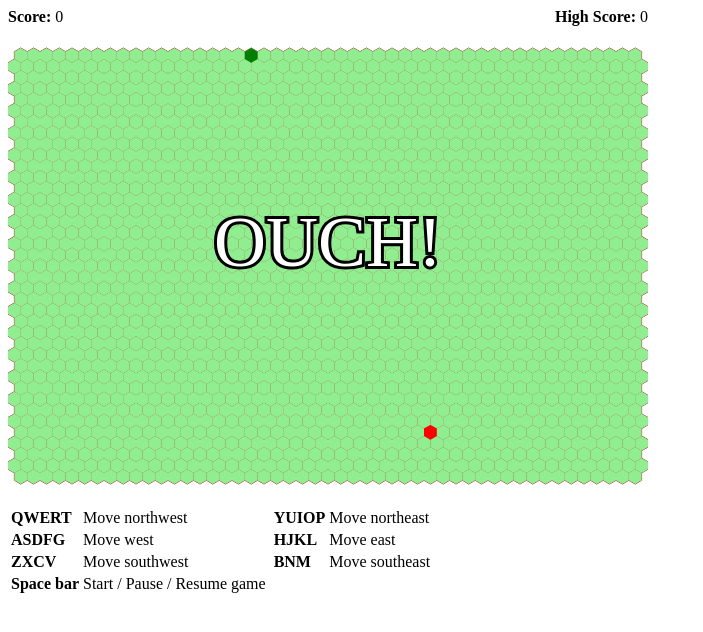
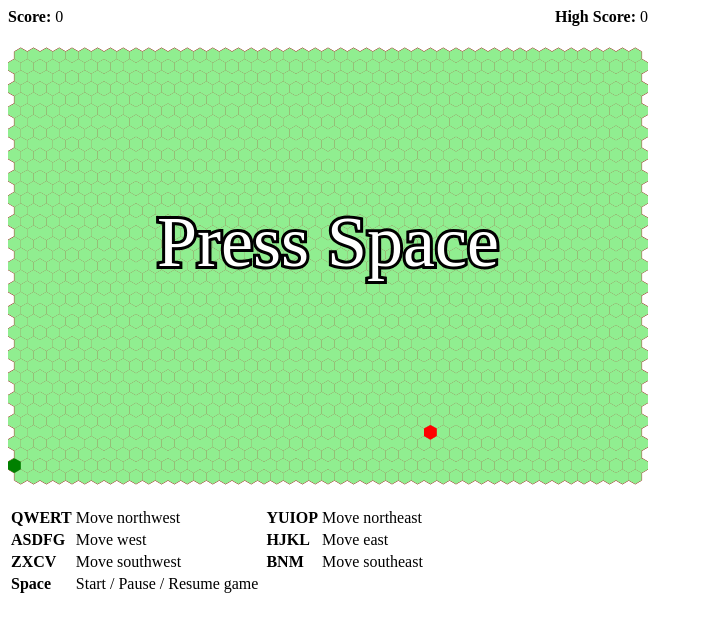
Before and after one commit to danielmclaury/snakeinthegrass, a plain HTML site: page index.html in a window 1280 px wide. Shown: the whole page, without its empty margins (0-703 px from the left). Drawn offline with Linux system fonts and the light colour scheme.

Commit message:
Bugfixes

```diff
--- a/hexsnake.js
+++ b/hexsnake.js
@@ -15,7 +15,7 @@ var board;
 
 var inputDir;
 
-var paused;
+var paused, takingInput;
 
 var score, highScore;
 
@@ -35,14 +35,23 @@ const init = function()
 
 const start = function()
 {
+	takingInput = true;
+
     board = new HexSnakeBoard(canvas, ROWS, COLS);
 	board.placeApple();
+
+	board.drawGrid();
+	board.fillGrid();
+    board.drawSnake();
+	board.drawApple();
+
+    pause();
 
 	inputDir = [1, 1];
 
 	score = 0;
 
-	tick();
+	setTimeout(tick, TICKDELAY);
 };
 
 const tick = function()
@@ -82,7 +91,7 @@ const addPoints = function(points)
 
 const gameover = function()
 {
-  paused = true;
+  takingInput = false;
 
   context.font = TEXTFONT;
   context.textAlign = "center";
@@ -92,12 +101,16 @@ const gameover = function()
   context.strokeText(GAMEOVERTEXT, canvas.width/2, canvas.height/2);
   context.fillText(GAMEOVERTEXT, canvas.width/2, canvas.height/2);
 
-  start();
+  setTimeout(start, 1000);
 };
 
 const keyDownHandler = function(e)
 {
+  if(!takingInput) { return; }
+
   var c = e.key.toUpperCase();
+
+  if(paused && c != " ") { return; }
 
   if("QWERT".includes(c))
   {
@@ -125,21 +138,27 @@ const keyDownHandler = function(e)
   }
   else if(c == " ")
   {
-	  paused = ! paused;
-
-	  if(paused)
+	  if(! paused)
 	  {
-		context.font = TEXTFONT;
-        context.textAlign = "center";
-        context.fillStyle = TEXTCOLOR;
-        context.strokeStyle = TEXTOUTLINE;
-        context.lineWidth = 6;
-        context.strokeText(PAUSETEXT, canvas.width/2, canvas.height/2);
-        context.fillText(PAUSETEXT, canvas.width/2, canvas.height/2);
+		  pause();
 	  }
 	  else
 	  {
-	    setTimeout(tick, 0);
+		paused = false;
+		setTimeout(tick, 2 * TICKDELAY);
 	  }
   }
 };
+
+const pause = function()
+{
+	paused = true;
+
+	context.font = TEXTFONT;
+	context.textAlign = "center";
+	context.fillStyle = TEXTCOLOR;
+	context.strokeStyle = TEXTOUTLINE;
+	context.lineWidth = 6;
+	context.strokeText(PAUSETEXT, canvas.width/2, canvas.height/2);
+	context.fillText(PAUSETEXT, canvas.width/2, canvas.height/2);
+}
--- a/index.html
+++ b/index.html
@@ -17,7 +17,7 @@
 		  <tr><td><b>QWERT</b></td><td>Move northwest<td><td><b>YUIOP</b></td><td>Move northeast<td><td></tr>
 		  <tr><td><b>ASDFG</b></td><td>Move west<td><td><b>HJKL</b></td><td>Move east<td><td></tr>
 		  <tr><td><b>ZXCV</b></td><td>Move southwest<td><td><b>BNM</b></td><td>Move southeast<td><td></tr>
-		  <tr><td><b>Space bar</b></td><td>Start / Pause / Resume game<td><td></tr>
+		  <tr><td><b>Space</b></td><td>Start / Pause / Resume game<td><td></tr>
 	    </table>
 	  </div>
 	</div>
```
